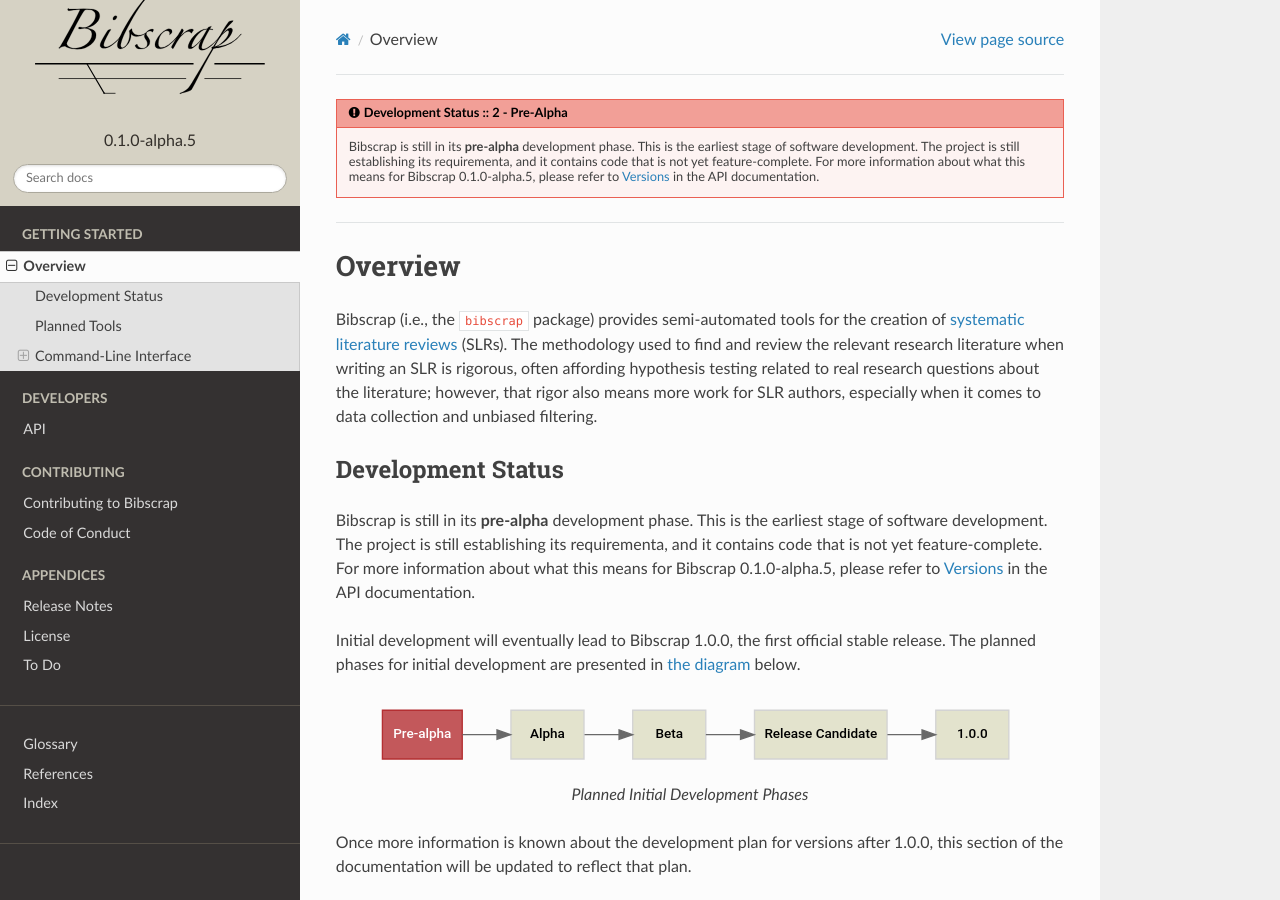
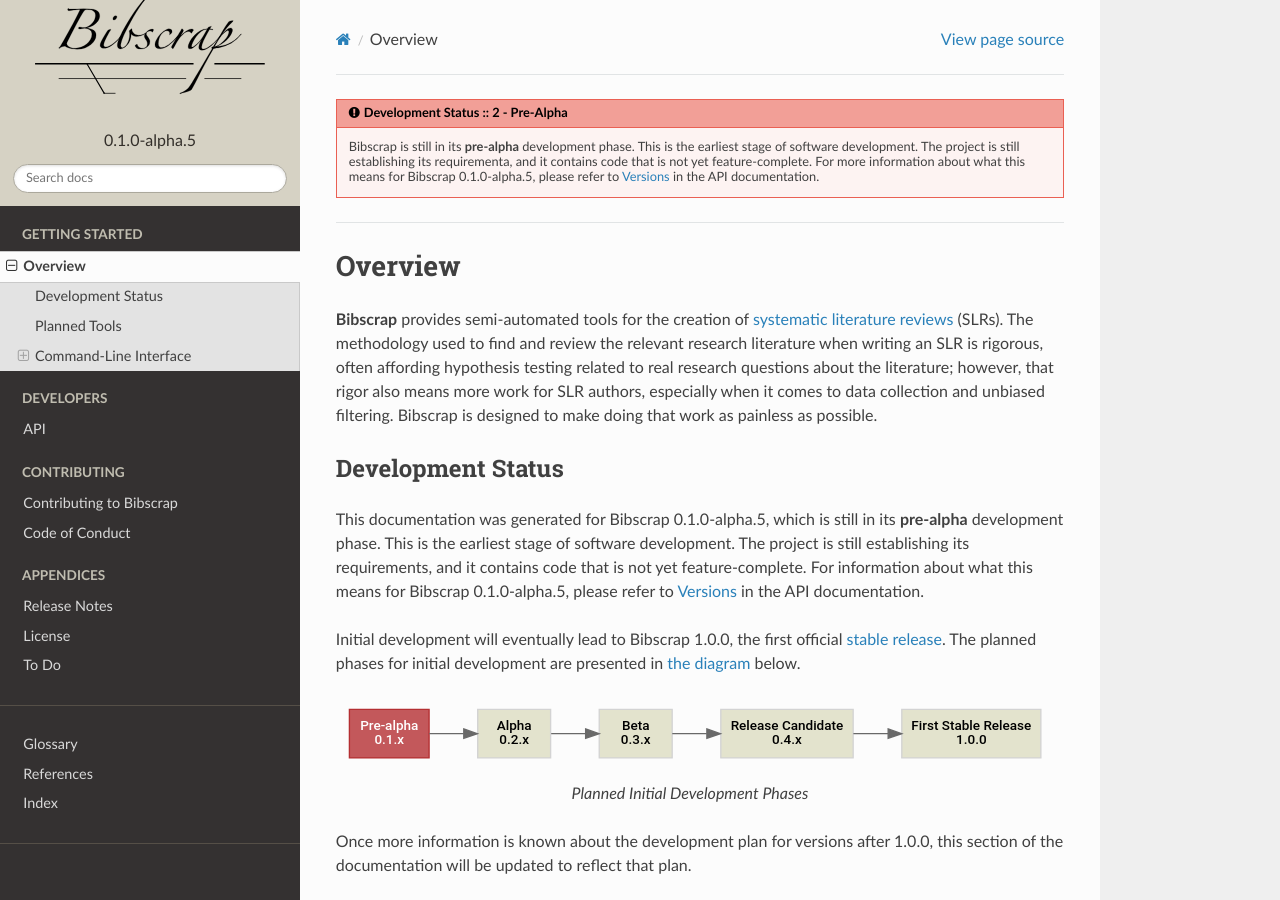
Before and after one commit to cotterell/bibscrap, a Sphinx documentation site: the page built from docs/overview.rst, in a window 1280 px wide and 900 px high. Built offline with Sphinx 7.4.7 and the Read the Docs theme 2.0.0, drawn with Linux system fonts in a browser that asks for light colours; the version number is read from the project's files by our own code.

Commit message:
update language in overview

```diff
--- a/docs/overview.rst
+++ b/docs/overview.rst
@@ -2,25 +2,26 @@
 Overview
 ========
 
-Bibscrap (i.e., the ``bibscrap`` package) provides semi-automated tools for the
-creation of :term:`systematic literature reviews <SLR>` (SLRs). The methodology
-used to find and review the relevant research literature when writing an SLR is
-rigorous, often affording hypothesis testing related to real research questions
-about the literature; however, that rigor also means more work for SLR authors,
-especially when it comes to data collection and unbiased filtering.
+**Bibscrap** provides semi-automated tools for the creation of
+:term:`systematic literature reviews <SLR>` (SLRs). The methodology used to find
+and review the relevant research literature when writing an SLR is rigorous,
+often affording hypothesis testing related to real research questions about the
+literature; however, that rigor also means more work for SLR authors, especially
+when it comes to data collection and unbiased filtering. Bibscrap is designed
+to make doing that work as painless as possible.
 
 Development Status
 ==================
 
-Bibscrap is still in its **pre-alpha** development phase. This is the
-earliest stage of software development. The project is still establishing its
-requirementa, and it contains code that is not yet feature-complete. For
-more information about what this means for Bibscrap |version|, please refer
-to :ref:`api:Versions` in the API documentation.
+This documentation was generated for Bibscrap |version|, which is still in its
+**pre-alpha** development phase. This is the earliest stage of software development.
+The project is still establishing its requirements, and it contains code that is not
+yet feature-complete. For information about what this means for Bibscrap |version|,
+please refer to :ref:`api:Versions` in the API documentation.
 
 Initial development will eventually lead to Bibscrap 1.0.0, the first official
-stable release. The planned phases for initial development are presented
-in :ref:`the diagram <dev_phases>` below.
+:term:`stable release <STABLE>`. The planned phases for initial development are
+presented in :ref:`the diagram <dev_phases>` below.
 
 .. graphviz::
    :name: dev_phases
@@ -34,8 +35,8 @@ in :ref:`the diagram <dev_phases>` below.
        rankdir=LR
        edge [color=dimgray]
        node [shape=box, style=filled, color=lightgray, fillcolor="#E3E3CD", fontname="Roboto Medium", fontsize=10]
-       prealpha [label="Pre-alpha", color="#B42F32", fillcolor="#C3585B", fontcolor=white]
-       prealpha -> "Alpha" -> "Beta" -> "Release Candidate" -> "1.0.0";
+       prealpha [label="Pre-alpha\n0.1.x", color="#B42F32", fillcolor="#C3585B", fontcolor=white]
+       prealpha -> "Alpha\n0.2.x" -> "Beta\n0.3.x" -> "Release Candidate\n0.4.x" -> "First Stable Release\n1.0.0";
    }
 
 Once more information is known about the development plan for versions after
```
